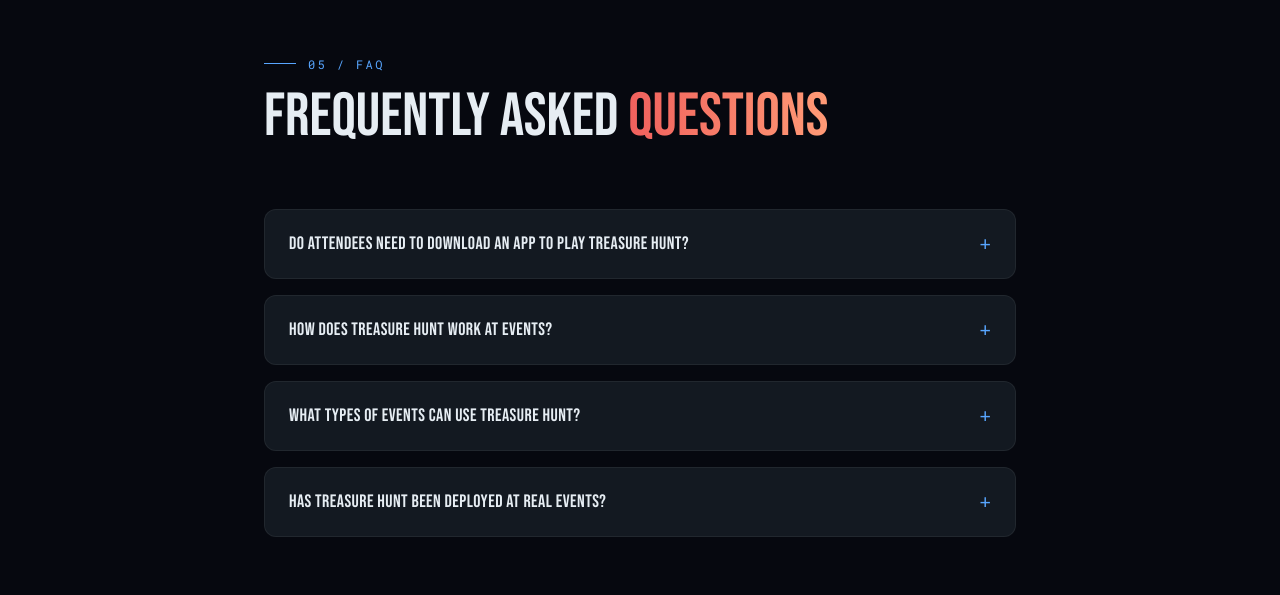
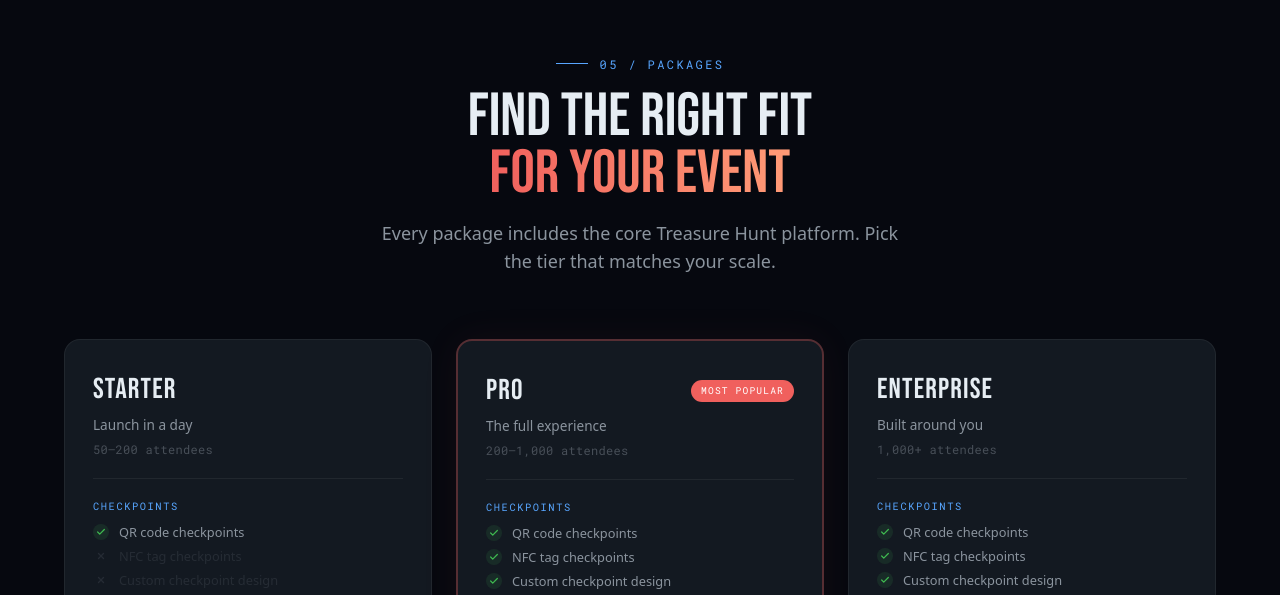
Before and after one commit to Nova-Blockchain-Lab/treasure-hunt-landing, a Next.js app: page / in a window 1280 px wide. Shown: the part 7585-8180 px from the top of the page. Built offline with nearby package versions, Linux system fonts and the light colour scheme; a web font is replaced by a local one.

Commit message:
Remove FAQ section

```diff
--- a/app/page.tsx
+++ b/app/page.tsx
@@ -7,7 +7,6 @@ import { FeaturesSection } from "@/components/features-section"
 import { HowItWorksSection } from "@/components/how-it-works-section"
 import { UseCasesSection } from "@/components/use-cases-section"
 import { TestimonialsSection } from "@/components/testimonials-section"
-import { FAQSection } from "@/components/faq-section"
 import { PackagesSection } from "@/components/packages-section"
 import { CTASection } from "@/components/cta-section"
 import { SiteFooter } from "@/components/site-footer"
@@ -52,7 +51,6 @@ export default function Page() {
       <UseCasesSection />
       <SectionDivider />
       <TestimonialsSection />
-      <FAQSection />
       <PackagesSection />
       <CTASection />
       <SiteFooter />
--- a/components/faq-section.tsx
+++ /dev/null
@@ -1,90 +0,0 @@
-"use client"
-
-import { useState } from "react"
-import { RevealOnScroll } from "./reveal-on-scroll"
-import { SpotlightCard } from "./spotlight-card"
-
-const faqs = [
-  {
-    question: "Do attendees need to download an app to play Treasure Hunt?",
-    answer:
-      "No. Treasure Hunt is a fully web-based platform. Attendees simply scan a QR code or tap an NFC tag with their phone to start playing — no app download required.",
-  },
-  {
-    question: "How does Treasure Hunt work at events?",
-    answer:
-      "Organizers place QR code or NFC checkpoints around the venue at sponsor booths, stages, and key areas. Attendees scan checkpoints to earn points, climb a live leaderboard, and redeem rewards at a built-in merch store.",
-  },
-  {
-    question: "What types of events can use Treasure Hunt?",
-    answer:
-      "Treasure Hunt works for conferences, hackathons, trade shows, festivals, corporate events, and campus orientations — any event where you want to drive foot traffic and increase engagement.",
-  },
-  {
-    question: "Has Treasure Hunt been deployed at real events?",
-    answer:
-      "Yes. Treasure Hunt was deployed at ETHDenver 2026, one of the largest blockchain conferences in the world, where it successfully drove attendee engagement and sponsor foot traffic.",
-  },
-]
-
-export function FAQSection() {
-  const [openIndex, setOpenIndex] = useState<number | null>(null)
-
-  return (
-    <section className="py-24 md:py-32 relative bg-[#06080F]" id="faq">
-      <div className="max-w-[800px] mx-auto px-5 md:px-6">
-        <RevealOnScroll>
-          <div className="mb-16">
-            <div className="font-mono text-xs tracking-[0.2em] uppercase text-[#58A6FF] mb-4 flex items-center gap-3">
-              <span className="w-8 h-px bg-[#58A6FF]" />
-              05 / FAQ
-            </div>
-            <h2 className="font-display text-[clamp(2rem,5vw,3.8rem)] leading-[0.95] mb-6 text-balance">
-              Frequently Asked{" "}
-              <span className="bg-gradient-to-r from-[#F0605D] to-[#FF9A76] bg-clip-text text-transparent">
-                Questions
-              </span>
-            </h2>
-          </div>
-        </RevealOnScroll>
-
-        <div className="flex flex-col gap-4">
-          {faqs.map((faq, i) => {
-            const isOpen = openIndex === i
-            return (
-              <RevealOnScroll key={i} delay={80 * (i + 1)}>
-                <SpotlightCard className="p-0" color="rgba(88, 166, 255, 0.04)">
-                  <button
-                    className="w-full text-left px-6 py-5 flex items-center justify-between gap-4 cursor-pointer bg-transparent border-none"
-                    onClick={() => setOpenIndex(isOpen ? null : i)}
-                    aria-expanded={isOpen}
-                  >
-                    <span className="font-display text-base md:text-lg text-[#E6EDF3] tracking-wide">
-                      {faq.question}
-                    </span>
-                    <span
-                      className={`text-[#58A6FF] text-xl shrink-0 transition-transform duration-300 ${
-                        isOpen ? "rotate-45" : ""
-                      }`}
-                    >
-                      +
-                    </span>
-                  </button>
-                  <div
-                    className={`overflow-hidden transition-all duration-300 ${
-                      isOpen ? "max-h-[300px] opacity-100" : "max-h-0 opacity-0"
-                    }`}
-                  >
-                    <p className="px-6 pb-5 text-[0.925rem] text-[#8B949E] leading-relaxed">
-                      {faq.answer}
-                    </p>
-                  </div>
-                </SpotlightCard>
-              </RevealOnScroll>
-            )
-          })}
-        </div>
-      </div>
-    </section>
-  )
-}
--- a/components/json-ld.tsx
+++ b/components/json-ld.tsx
@@ -67,44 +67,6 @@ const softwareApplication = {
     'Dynamic difficulty scaling',
   ],
   provider: organization,
-}
-
-const faqPage = {
-  '@type': 'FAQPage',
-  mainEntity: [
-    {
-      '@type': 'Question',
-      name: 'Do attendees need to download an app to play Treasure Hunt?',
-      acceptedAnswer: {
-        '@type': 'Answer',
-        text: 'No. Treasure Hunt is a fully web-based platform. Attendees simply scan a QR code or tap an NFC tag with their phone to start playing — no app download required.',
-      },
-    },
-    {
-      '@type': 'Question',
-      name: 'How does Treasure Hunt work at events?',
-      acceptedAnswer: {
-        '@type': 'Answer',
-        text: 'Organizers place QR code or NFC checkpoints around the venue at sponsor booths, stages, and key areas. Attendees scan checkpoints to earn points, climb a live leaderboard, and redeem rewards at a built-in merch store.',
-      },
-    },
-    {
-      '@type': 'Question',
-      name: 'What types of events can use Treasure Hunt?',
-      acceptedAnswer: {
-        '@type': 'Answer',
-        text: 'Treasure Hunt works for conferences, hackathons, trade shows, festivals, corporate events, and campus orientations — any event where you want to drive foot traffic and increase engagement.',
-      },
-    },
-    {
-      '@type': 'Question',
-      name: 'Has Treasure Hunt been deployed at real events?',
-      acceptedAnswer: {
-        '@type': 'Answer',
-        text: 'Yes. Treasure Hunt was deployed at ETHDenver 2026, one of the largest blockchain conferences in the world, where it successfully drove attendee engagement and sponsor foot traffic.',
-      },
-    },
-  ],
 }
 
 const webPage = {
@@ -207,7 +169,7 @@ const reviews = [
 
 const jsonLdData = {
   '@context': 'https://schema.org',
-  '@graph': [organization, softwareApplication, faqPage, webPage, breadcrumbList, event, ...reviews],
+  '@graph': [organization, softwareApplication, webPage, breadcrumbList, event, ...reviews],
 }
 
 export function JsonLd() {
```
